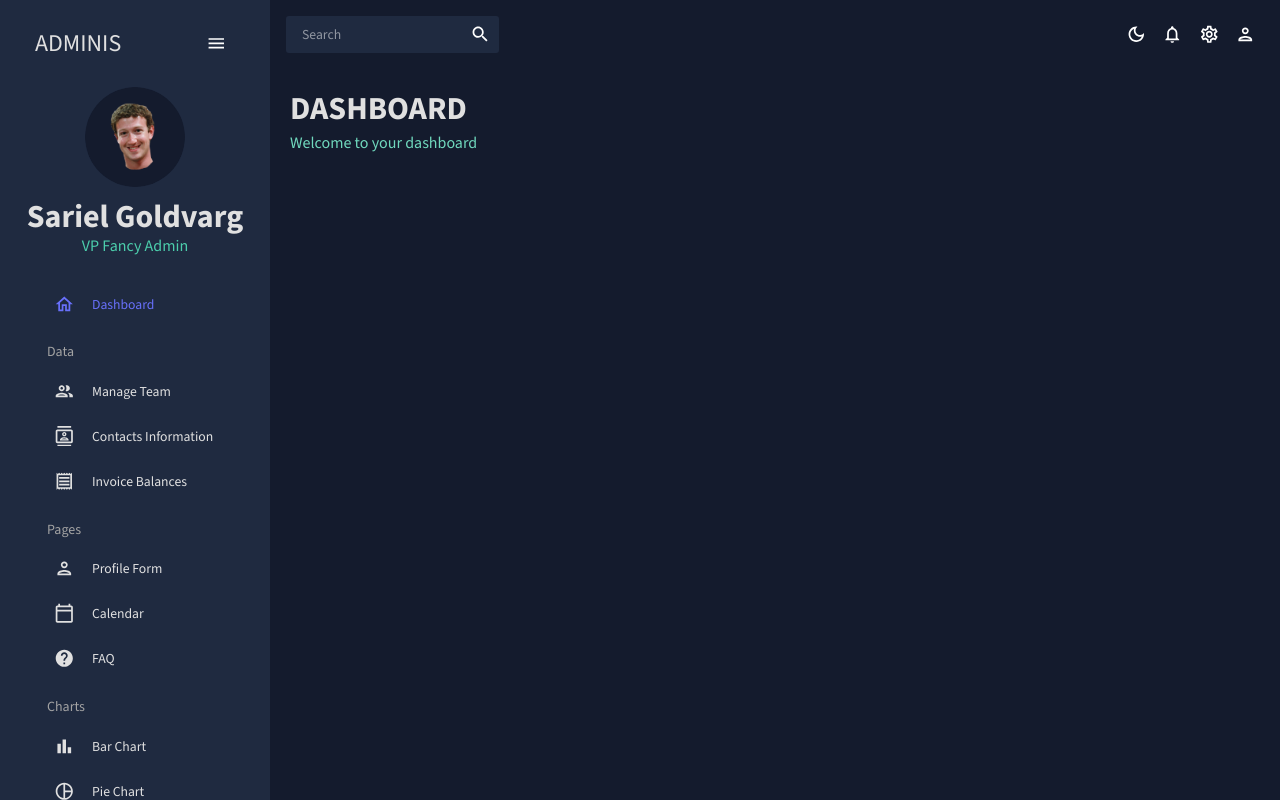
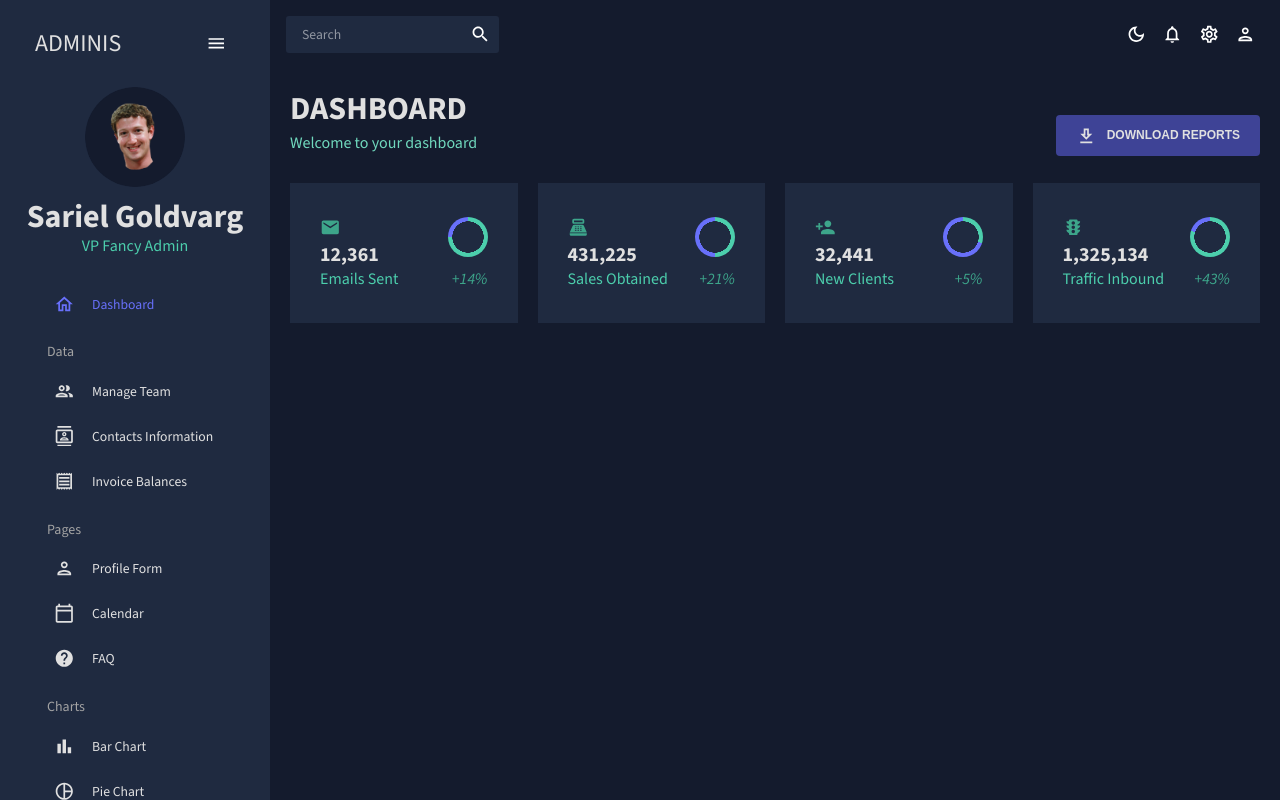
Before and after one commit to SRL-G/react-admin, a React (Create React App) app: page / in a window 1280 px wide. Built offline with nearby package versions, Linux system fonts and the light colour scheme.

Commit message:
Created Dashboard First Row

```diff
--- a/src/components/ProgressCircle.jsx
+++ b/src/components/ProgressCircle.jsx
@@ -9,7 +9,7 @@
   return (
     <Box
       sx={{
-        background: `radial-radiant(${colors.primary[400]} 55%, transparent 56%),
+        background: `radial-gradient(${colors.primary[400]} 55%, transparent 56%),
           conic-gradient(transparent 0deg ${angle}deg, ${colors.blueAccent[500]} ${angle}deg 360deg),
           ${colors.greenAccent[500]}`,
         borderRadius: "50%",
--- a/src/components/StatBox.jsx
+++ b/src/components/StatBox.jsx
@@ -21,6 +21,7 @@
         <Box>
           <ProgressCircle progress={progress} />
         </Box>
+      </Box>
       <Box display="flex" justifyContent="space-between">
         <Typography variant="h5" sx={{ color: colors.greenAccent[500] }}>
           {subtitle}
@@ -34,7 +35,6 @@
         </Typography>
       </Box>
     </Box>
-    </Box>
   );
 };
 
--- a/src/scenes/dashboard/index.jsx
+++ b/src/scenes/dashboard/index.jsx
@@ -1,11 +1,141 @@
-import { Box } from "@mui/material";
+import { Box, Button, IconButton, Typography, useTheme } from "@mui/material";
+import { tokens } from "../../theme";
 import Header from "../../components/Header";
+import { mockTransactions } from "../../data/mockData";
+import DownloadOutlinedIcon from "@mui/icons-material/DownloadOutlined";
+import EmailIcon from "@mui/icons-material/Email";
+import PointOfSaleIcon from "@mui/icons-material/PointOfSale";
+import PersonAddIcon from "@mui/icons-material/PersonAdd";
+import TrafficIcon from "@mui/icons-material/Traffic";
+import LineChart from "../../components/LineChart";
+import BarChart from "../../components/BarChart";
+import GeographyChart from "../../components/GeographyChart";
+import StatBox from "../../components/StatBox";
+import ProgressCircle from "../../components/ProgressCircle";
 
 const Dashboard = () => {
+  const theme = useTheme();
+  const colors = tokens(theme.palette.mode);
+
   return (
     <Box m="20px">
       <Box display="flex" justifyContent="space-between" alignItems="center">
         <Header title="DASHBOARD" subtitle="Welcome to your dashboard" />
+
+        <Box>
+          <Button
+            sx={{
+              backgroundColor: colors.blueAccent[700],
+              color: colors.grey[100],
+              fontsize: "14px",
+              fontWeight: "bold",
+              padding: "10px 20px",
+            }}
+          >
+            <DownloadOutlinedIcon sx={{ mr: "10px" }} />
+            Download Reports
+          </Button>
+        </Box>
+      </Box>
+
+      {/* GRID & CHARTS */}
+      <Box
+        display="grid"
+        gridTemplateColumns="repeat(12,1fr)"
+        gridAutoRows="140px"
+        gap="20px"
+      >
+        {/* ROW 1 */}
+        <Box
+          gridColumn="span 3"
+          backgroundColor={colors.primary[400]}
+          display="flex"
+          alignItems="center"
+          justifyContent="center"
+        >
+          <StatBox
+            title="12,361"
+            subtitle="Emails Sent"
+            progress="0.75"
+            increase="+14%"
+            icon={
+              <EmailIcon
+                sx={{
+                  color: colors.greenAccent[600],
+                  fontsize: "26px",
+                }}
+              />
+            }
+          />
+        </Box>
+        <Box
+          gridColumn="span 3"
+          backgroundColor={colors.primary[400]}
+          display="flex"
+          alignItems="center"
+          justifyContent="center"
+        >
+          <StatBox
+            title="431,225"
+            subtitle="Sales Obtained"
+            progress="0.5"
+            increase="+21%"
+            icon={
+              <PointOfSaleIcon
+                sx={{
+                  color: colors.greenAccent[600],
+                  fontsize: "26px",
+                }}
+              />
+            }
+          />
+        </Box>
+        <Box
+          gridColumn="span 3"
+          backgroundColor={colors.primary[400]}
+          display="flex"
+          alignItems="center"
+          justifyContent="center"
+        >
+          <StatBox
+            title="32,441"
+            subtitle="New Clients"
+            progress="0.30"
+            increase="+5%"
+            icon={
+              <PersonAddIcon
+                sx={{
+                  color: colors.greenAccent[600],
+                  fontsize: "26px",
+                }}
+              />
+            }
+          />
+        </Box>
+        <Box
+          gridColumn="span 3"
+          backgroundColor={colors.primary[400]}
+          display="flex"
+          alignItems="center"
+          justifyContent="center"
+        >
+          <StatBox
+            title="1,325,134"
+            subtitle="Traffic Inbound"
+            progress="0.80"
+            increase="+43%"
+            icon={
+              <TrafficIcon
+                sx={{
+                  color: colors.greenAccent[600],
+                  fontsize: "26px",
+                }}
+              />
+            }
+          />
+        </Box>
+
+        {/* ROW 2 */}
       </Box>
     </Box>
   );
```
Lines whose indentation alone changed are shown as unchanged.
